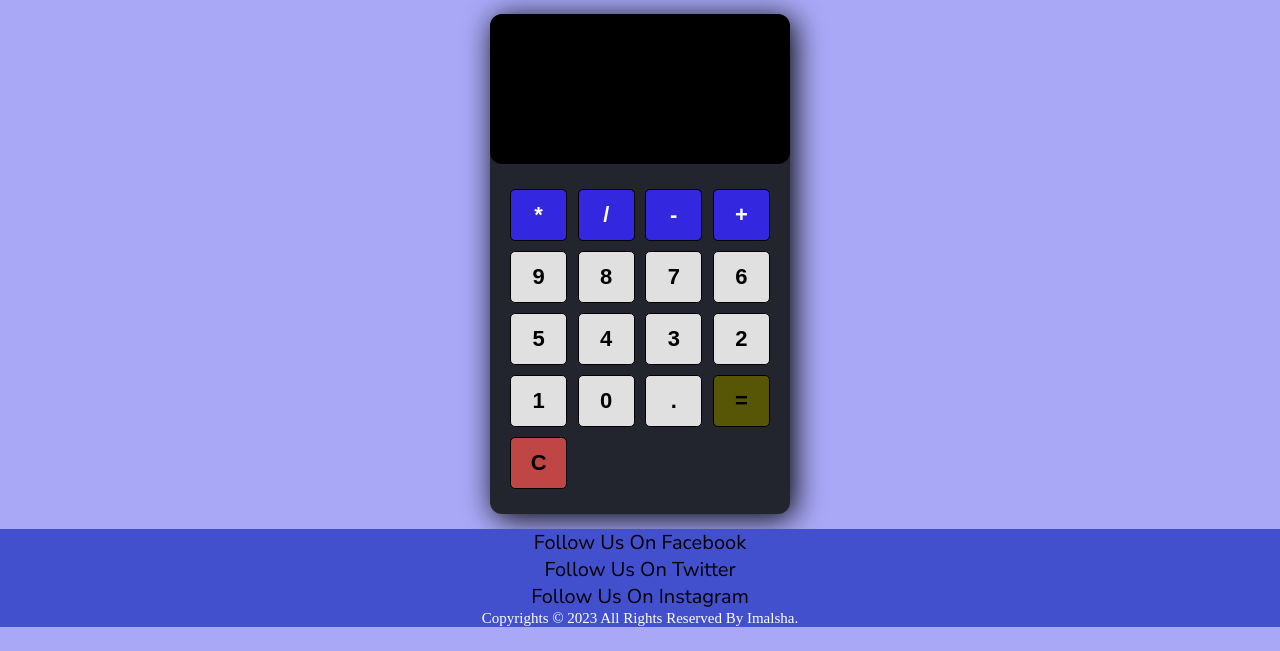
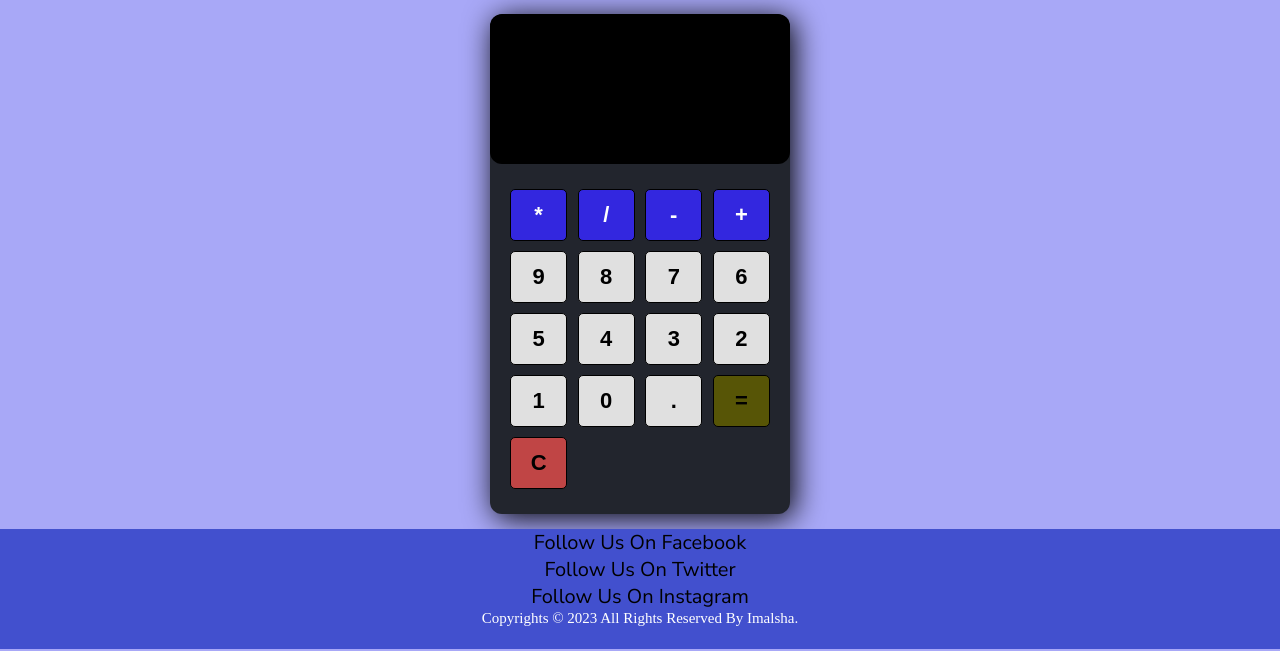
Before and after one commit to Code-Institute-Submissions/Calculator-7, a plain HTML site: page index.html in a window 1280 px wide. Shown: the part 149-800 px from the top of the page. Drawn offline with Linux system fonts and the light colour scheme.

Commit message:
Update style.css

```diff
--- a/assets/CSS/style.css
+++ b/assets/CSS/style.css
@@ -40,10 +40,12 @@
     margin: auto;
 }
 body {
+
     display: inline;
     background:#a8a8f7;
     justify-content: center;
     align-items: center;
+
 }
 /*Body of the calculator*/
 .calculator {
@@ -110,10 +112,11 @@ button {
 .footer {
     background-color: rgb(66, 80, 206);
     width: 100%;
-    height: fit-content;
+    height: 120px;
     margin-top: 0;
     margin-left: 0;
     margin-right: 0;
+    margin-bottom: 0;
     justify-content: center;
     text-align: center;
 }
```
